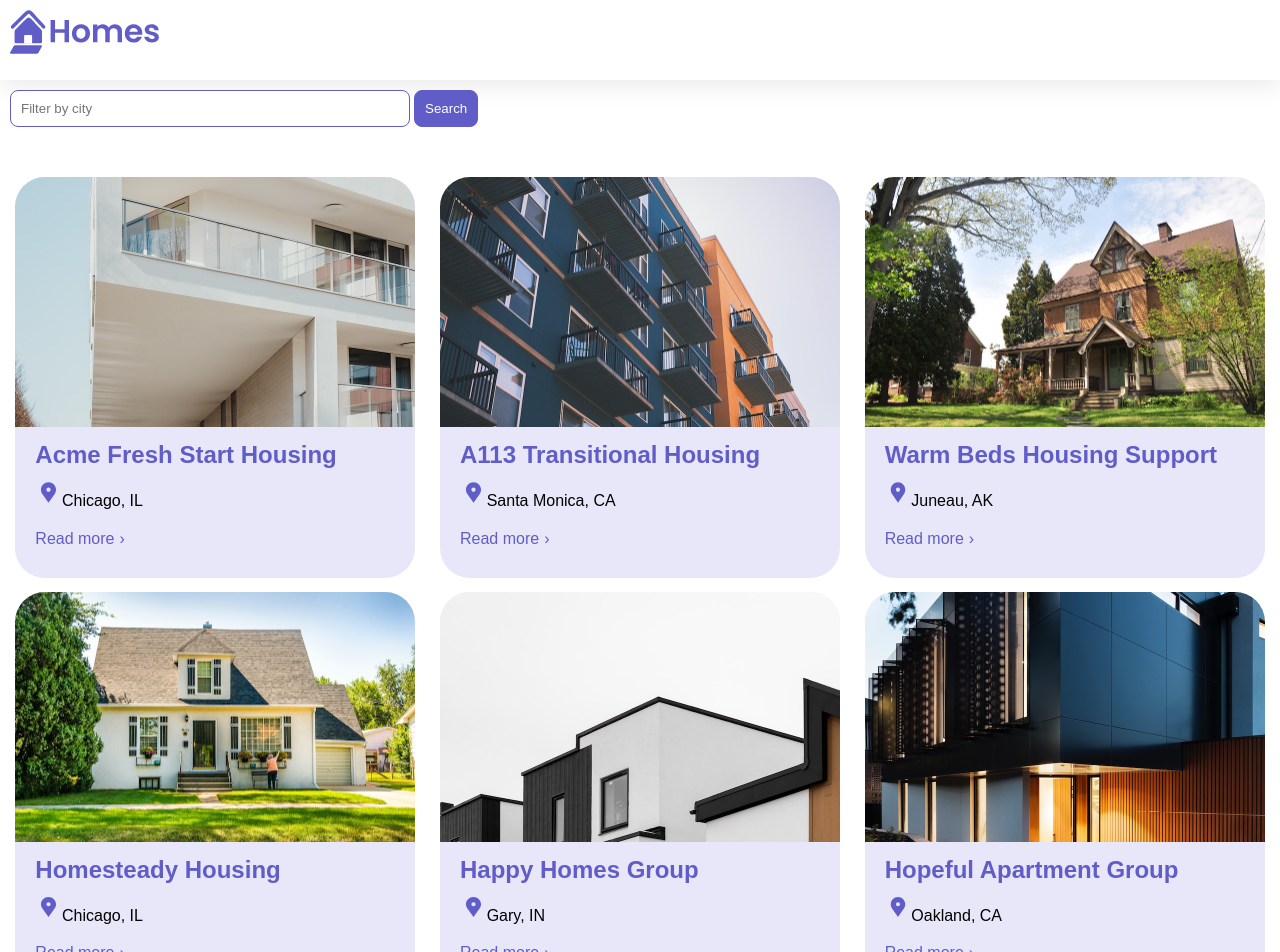
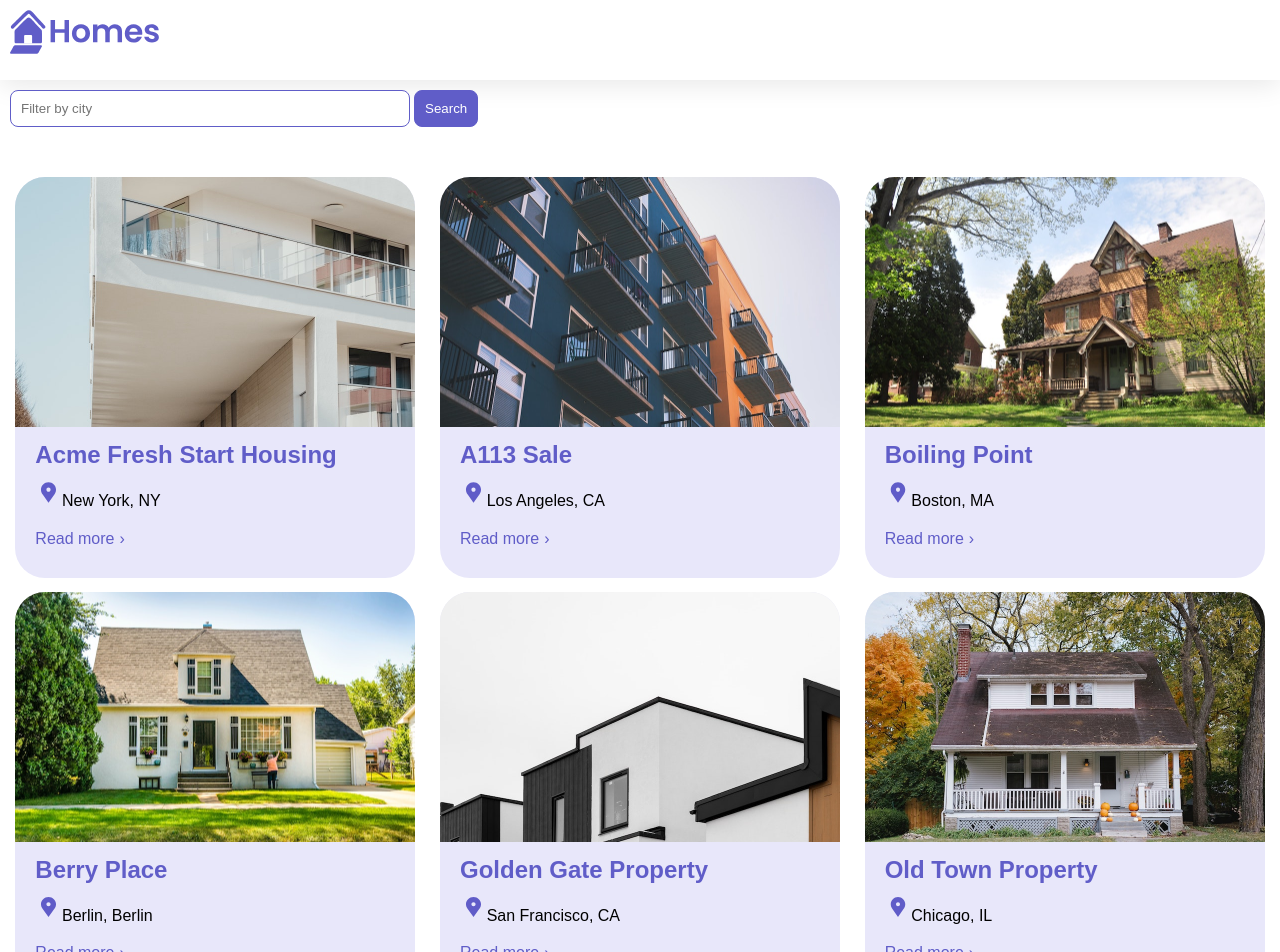
Before and after one commit to chrisMper/Learning_Angular, an Angular app in the folder homes-app/: page / in a window 1280 px wide. Shown: the top 952 px of the page. Built offline with nearby package versions, Linux system fonts and the light colour scheme.

Commit message:
Implemented services and completed details page

```diff
--- a/homes-app/src/app/details/details.component.css
+++ b/homes-app/src/app/details/details.component.css
@@ -0,0 +1,77 @@
+/* src/app/details/details.component.css */
+
+.listing-photo {
+    height: 600px;
+    width: 50%;
+    object-fit: cover;
+    border-radius: 30px;
+    float: right;
+}
+
+.listing-heading {
+    font-size: 48pt;
+    font-weight: bold;
+    margin-bottom: 15px;
+}
+
+.listing-location::before {
+    content: url('/assets/location-pin.svg') / '';
+}
+
+.listing-location {
+    font-size: 24pt;
+    margin-bottom: 15px;
+}
+
+.listing-features>.section-heading {
+    color: var(--secondary-color);
+    font-size: 24pt;
+    margin-bottom: 15px;
+}
+
+.listing-features {
+    margin-bottom: 20px;
+}
+
+.listing-features li {
+    font-size: 14pt;
+}
+
+li {
+    list-style-type: none;
+}
+
+.listing-apply .section-heading {
+    font-size: 18pt;
+    margin-bottom: 15px;
+}
+
+label,
+input {
+    display: block;
+}
+
+label {
+    color: var(--secondary-color);
+    font-weight: bold;
+    text-transform: uppercase;
+    font-size: 12pt;
+}
+
+input {
+    font-size: 16pt;
+    margin-bottom: 15px;
+    padding: 10px;
+    width: 400px;
+    border-top: none;
+    border-right: none;
+    border-left: none;
+    border-bottom: solid .3px;
+}
+
+@media (max-width: 1024px) {
+    .listing-photo {
+        width: 100%;
+        height: 400px;
+    }
+}
--- a/homes-app/src/app/details/details.component.ts
+++ b/homes-app/src/app/details/details.component.ts
@@ -1,30 +1,56 @@
 import { Component, inject } from '@angular/core';
 import { CommonModule } from '@angular/common';
 import { ActivatedRoute } from '@angular/router';
+import { HousingLocation } from '../housing-location';
+import { HousingService } from '../housing.service';
 
 @Component({
   selector: 'app-details',
   standalone: true,
   imports: [CommonModule],
   template: `
-    <p>
-     <!-- we display the details of the housing location using interpolation -->
-      details works! {{housingLocationId}}
-    </p>
+    <article>
+      <img class="listing-photo" [src]="housingLocation?.photo" alt="Exterior photo of the house">
+      <section class="listing-description">
+        <h2 class="listing-heading">{{housingLocation?.name}}</h2>
+        <p class="listing-location">{{housingLocation?.city}}, {{housingLocation?.state}}</p>
+        <p></p>
+      </section>
+      <section class="listing-features">
+        <h2 class="section-heading">About this location</h2>
+        <ul>
+          <li>Units available: {{housingLocation?.availableUnits}}</li>
+          <li>Wi-Fi: {{housingLocation?.wifi}}</li>
+          <li>Laundry: {{housingLocation?.laundry}}</li>
+        </ul>
+      </section>
+      <section class="listing-apply">
+        <h2 class="section-heading">Apply to live here</h2>
+        <button class="primary">Apply now</button>
+      </section>
+    </article>
   `,
   styleUrls: ['./details.component.css']
 })
 export class DetailsComponent {
   // activated route is the object that contains information about the current route.
   route: ActivatedRoute = inject(ActivatedRoute);
+
   // housingLocationId is the id of the housing location
-  housingLocationId: number = 0;
+  // housingLocationId: number = 0;
+
+  // housingService is the service that is used to get the housing location data
+  housingService: HousingService = inject(HousingService);
+  // housingLocation is the housing location data
+  housingLocation: HousingLocation | undefined;
 
   //constructor is used to initialize the component.
   //inject is a function that is used to inject a service into a component.
   //ActivatedRoute is a service that is used to get information about the current route.
   constructor() {
-    this.housingLocationId = Number(this.route.snapshot.params['id']);
+    // this.housingLocationId = Number(this.route.snapshot.params['id']);
+    const housingLocationId = Number(this.route.snapshot.params['id']);
+    this.housingLocation = this.housingService.getHousingLocationById(housingLocationId);
   }
 
 }
--- a/homes-app/src/app/home/home.component.ts
+++ b/homes-app/src/app/home/home.component.ts
@@ -1,7 +1,8 @@
-import { Component } from '@angular/core';
+import { Component, inject } from '@angular/core';
 import { CommonModule } from '@angular/common';
 import { HousingLocationComponent } from '../housing-location/housing-location.component'
 import { HousingLocation } from '../housing-location';
+import { HousingService } from '../housing.service';
 
 @Component({
   selector: 'app-home',
@@ -23,108 +24,11 @@ import { HousingLocation } from '../housing-location';
 export class HomeComponent {
   //Adding a new property to housing component class called housingLocationList of type HousingLocation[] and assign it to be an empty array
 
-  housingLocationList: HousingLocation[] = [
-    //copied and pasted the below array values from github - https://gist.github.com/MarkTechson/efe8a9d4727ef33949b78812e66db082
-    {
-      id: 0,
-      name: 'Acme Fresh Start Housing',
-      city: 'Chicago',
-      state: 'IL',
-      photo: '/assets/bernard-hermant-CLKGGwIBTaY-unsplash.jpg',
-      availableUnits: 4,
-      wifi: true,
-      laundry: true
-    },
-    {
-      id: 1,
-      name: 'A113 Transitional Housing',
-      city: 'Santa Monica',
-      state: 'CA',
-      photo: '/assets/brandon-griggs-wR11KBaB86U-unsplash.jpg',
-      availableUnits: 0,
-      wifi: false,
-      laundry: true
-    },
-    {
-      id: 2,
-      name: 'Warm Beds Housing Support',
-      city: 'Juneau',
-      state: 'AK',
-      photo: '/assets/i-do-nothing-but-love-lAyXdl1-Wmc-unsplash.jpg',
-      availableUnits: 1,
-      wifi: false,
-      laundry: false
-    },
-    {
-      id: 3,
-      name: 'Homesteady Housing',
-      city: 'Chicago',
-      state: 'IL',
-      photo: '/assets/ian-macdonald-W8z6aiwfi1E-unsplash.jpg',
-      availableUnits: 1,
-      wifi: true,
-      laundry: false
-    },
-    {
-      id: 4,
-      name: 'Happy Homes Group',
-      city: 'Gary',
-      state: 'IN',
-      photo: '/assets/krzysztof-hepner-978RAXoXnH4-unsplash.jpg',
-      availableUnits: 1,
-      wifi: true,
-      laundry: false
-    },
-    {
-      id: 5,
-      name: 'Hopeful Apartment Group',
-      city: 'Oakland',
-      state: 'CA',
-      photo: '/assets/r-architecture-JvQ0Q5IkeMM-unsplash.jpg',
-      availableUnits: 2,
-      wifi: true,
-      laundry: true
-    },
-    {
-      id: 6,
-      name: 'Seriously Safe Towns',
-      city: 'Oakland',
-      state: 'CA',
-      photo: '/assets/phil-hearing-IYfp2Ixe9nM-unsplash.jpg',
-      availableUnits: 5,
-      wifi: true,
-      laundry: true
-    },
-    {
-      id: 7,
-      name: 'Hopeful Housing Solutions',
-      city: 'Oakland',
-      state: 'CA',
-      photo: '/assets/r-architecture-GGupkreKwxA-unsplash.jpg',
-      availableUnits: 2,
-      wifi: true,
-      laundry: true
-    },
-    {
-      id: 8,
-      name: 'Seriously Safe Towns',
-      city: 'Oakland',
-      state: 'CA',
-      photo: '/assets/saru-robert-9rP3mxf8qWI-unsplash.jpg',
-      availableUnits: 10,
-      wifi: false,
-      laundry: false
-    },
-    {
-      id: 9,
-      name: 'Capital Safe Towns',
-      city: 'Portland',
-      state: 'OR',
-      photo: '/assets/webaliser-_TPTXZd9mOo-unsplash.jpg',
-      availableUnits: 6,
-      wifi: true,
-      laundry: true
-    }
-  ];
+  housingLocationList: HousingLocation[] = []
+  housingService: HousingService = inject(HousingService)
+
+  constructor() {
+    this.housingLocationList = this.housingService.getAllHousingLocations();
+  }
 
 }
--- /dev/null
+++ b/homes-app/src/app/housing.service.ts
@@ -0,0 +1,121 @@
+import { Injectable } from '@angular/core';
+import { HousingLocation } from './housing-location';
+
+@Injectable({
+  providedIn: 'root' // This means the service will be available to the entire application
+})
+export class HousingService {
+  // property to hold the data
+  protected housingLocationList: HousingLocation[] = [
+    {
+      id: 1,
+      name: 'Acme Fresh Start Housing',
+      city: 'New York',
+      state: 'NY',
+      photo: '../assets/bernard-hermant-CLKGGwIBTaY-unsplash.jpg',
+      availableUnits: 4,
+      wifi: true,
+      laundry: false,
+    },
+    {
+      id: 2,
+      name: 'A113 Sale',
+      city: 'Los Angeles',
+      state: 'CA',
+      photo: '../assets/brandon-griggs-wR11KBaB86U-unsplash.jpg',
+      availableUnits: 1,
+      wifi: false,
+      laundry: true,
+    },
+    {
+      id: 3,
+      name: 'Boiling Point',
+      city: 'Boston',
+      state: 'MA',
+      photo: '../assets/i-do-nothing-but-love-lAyXdl1-Wmc-unsplash.jpg',
+      availableUnits: 10,
+      wifi: true,
+      laundry: true,
+    },
+    {
+      id: 4,
+      name: 'Berry Place',
+      city: 'Berlin',
+      state: 'Berlin',
+      photo: '../assets/ian-macdonald-W8z6aiwfi1E-unsplash.jpg',
+      availableUnits: 9,
+      wifi: true,
+      laundry: false,
+    },
+    {
+      id: 5,
+      name: 'Golden Gate Property',
+      city: 'San Francisco',
+      state: 'CA',
+      photo: '../assets/krzysztof-hepner-978RAXoXnH4-unsplash.jpg',
+      availableUnits: 3,
+      wifi: false,
+      laundry: false,
+    },
+    {
+      id: 6,
+      name: 'Old Town Property',
+      city: 'Chicago',
+      state: 'IL',
+      photo: '../assets/phil-hearing-IYfp2Ixe9nM-unsplash.jpg',
+      availableUnits: 2,
+      wifi: true,
+      laundry: true,
+    },
+    {
+      id: 7,
+      name: 'New Apartment',
+      city: 'Tampa',
+      state: 'FL',
+      photo: '../assets/r-architecture-GGupkreKwxA-unsplash.jpg',
+      availableUnits: 5,
+      wifi: true,
+      laundry: true,
+    },
+    {
+      id: 8,
+      name: 'West Coast Home',
+      city: 'Portland',
+      state: 'OR',
+      photo: '../assets/r-architecture-JvQ0Q5IkeMM-unsplash.jpg',
+      availableUnits: 7,
+      wifi: true,
+      laundry: false,
+    },
+    {
+      id: 9,
+      name: 'Rocky Mountain Home',
+      city: 'Denver',
+      state: 'CO',
+      photo: '../assets/saru-robert-9rP3mxf8qWI-unsplash.jpg',
+      availableUnits: 2,
+      wifi: true,
+      laundry: true,
+    },
+    {
+      id: 10,
+      name: 'Pine Ridge Haven',
+      city: 'Austin',
+      state: 'TX',
+      photo: '../assets/webaliser-_TPTXZd9mOo-unsplash.jpg',
+      availableUnits: 6,
+      wifi: true,
+      laundry: true,
+    },
+  ];
+  constructor() { }
+  //method to get all the housing locations
+  getAllHousingLocations(): HousingLocation[] {
+    return this.housingLocationList;
+  }
+  //method to get a single housing location by id
+  getHousingLocationById(id: number): HousingLocation | undefined {
+    return this.housingLocationList.find((housingLocation) => housingLocation.id === id); // find is a method of array prototype which is
+    // used to find the first element in an array that satisfies a condition
+  }
+}
```
Also changed, not shown: 2 other files (tests, documents, lock files or other folders).
